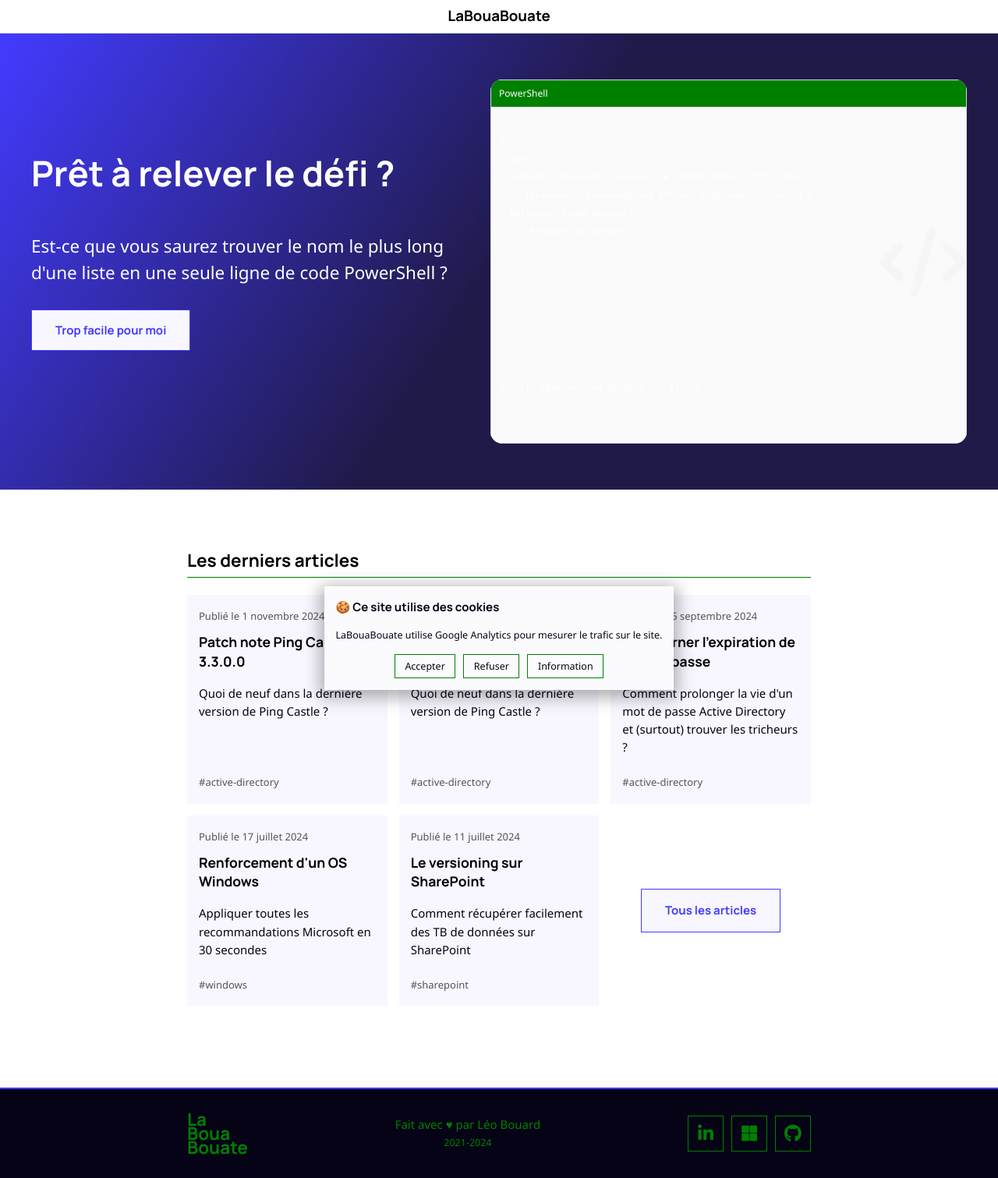
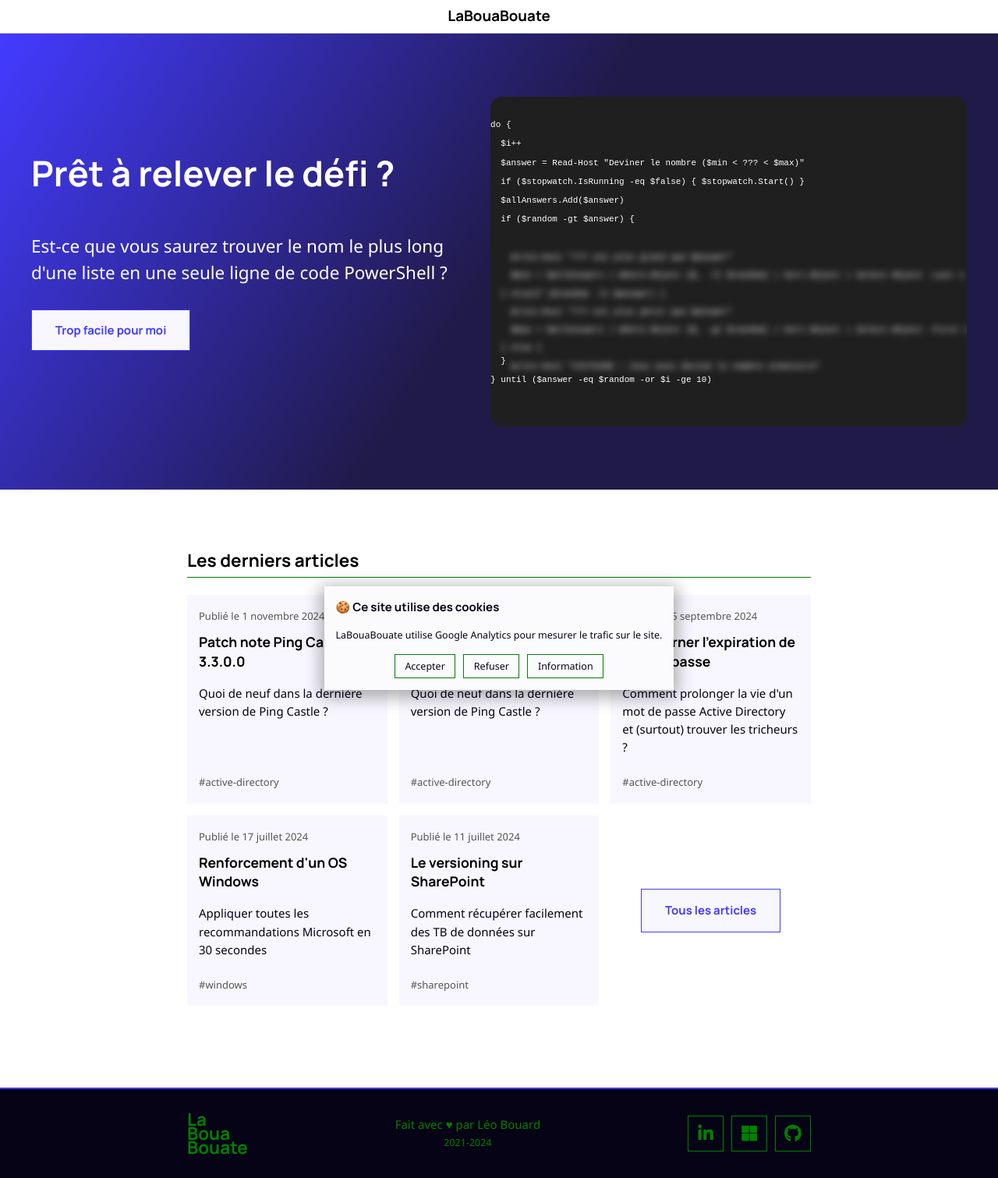
Before and after one commit to leobouard/leobouard.github.io, a Jekyll site: the page built from _pages/index.html, in a window 1280 px wide. Shown: the whole page at 78% size. Built offline with Jekyll 4.4.1, drawn with Linux system fonts in a browser that asks for light colours; nearby versions of some CDN libraries; some web fonts are replaced.

Commit message:
Simplification du code-preview

```diff
--- a/_pages/index.html
+++ b/_pages/index.html
@@ -18,9 +18,8 @@
       </ul>
     </div>
     <div class="code-preview">
-      <div class="language-powershell highlighter-rouge">
-        <pre>
-          <code>
+      <pre>
+        <code>
 do {
   $i++
   $answer = Read-Host "Deviner le nombre ($min &lt; ??? &lt; $max)"
@@ -38,9 +37,8 @@
 </div>
   }
 } until ($answer -eq $random -or $i -ge 10)
-          </code>
-        </pre>
-      </div>
+        </code>
+      </pre>
     </div>
   </div>
 </div>
--- a/_sass/welcome-banner.scss
+++ b/_sass/welcome-banner.scss
@@ -61,7 +61,7 @@
     max-width: min-content;
 }
 
-div.code-preview:before {
+div.code-preview::before {
     background: black;
     margin: -10px;
     display: block;
```
